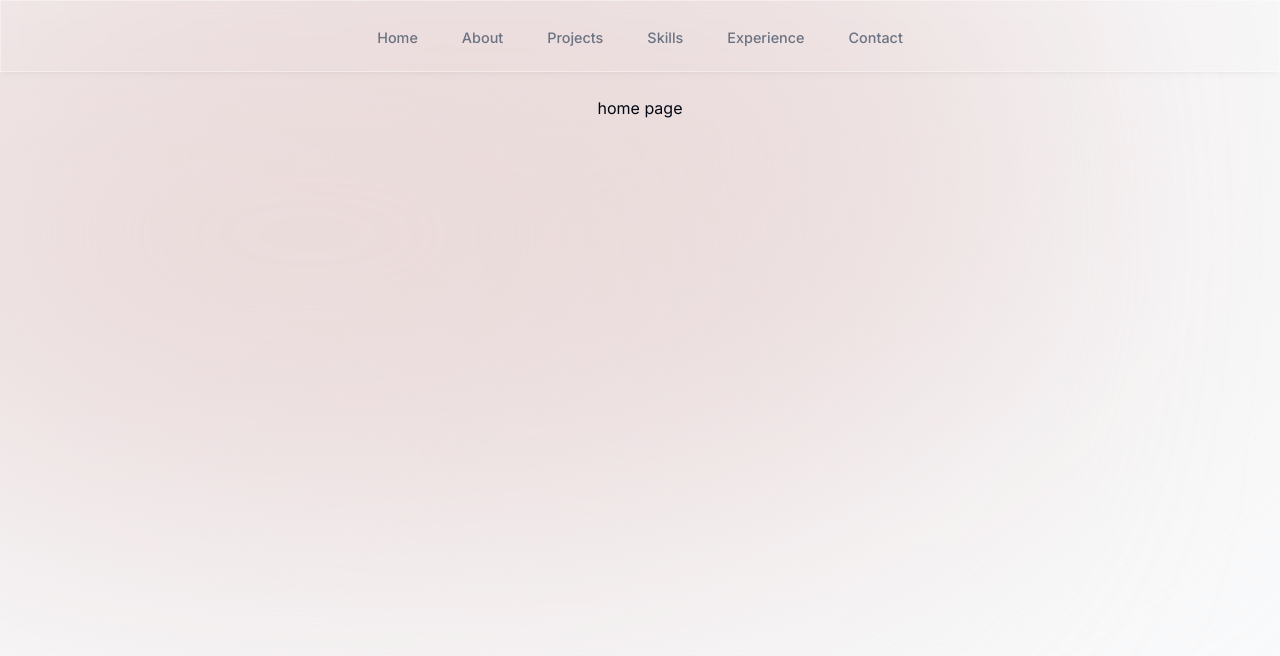
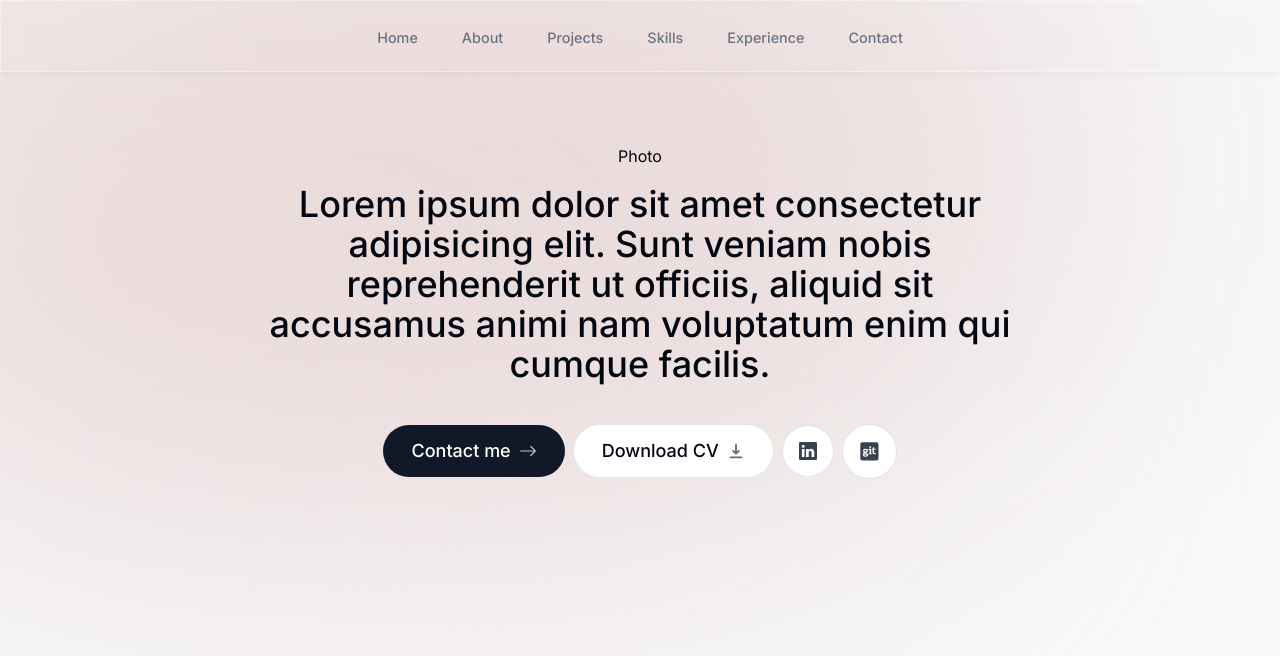
Before and after one commit to AakashTyagi354/aakash_website, a Next.js app: page / in a window 1280 px wide. Shown: the top 656 px of the page. Built offline with nearby package versions, Linux system fonts and the light colour scheme.

Commit message:
intro page

```diff
--- a/app/layout.tsx
+++ b/app/layout.tsx
@@ -17,7 +17,7 @@
 }>) {
   return (
     <html lang="en">
-      <body className={`${inter.className} bg-gray-50 text-gray-950 relative h-[4000px]`}>
+      <body className={`${inter.className} bg-gray-50 text-gray-950 relative h-[4000px] pt-28 sm:pt-36`}>
         <div className="bg-[#eadada] absolute top-[-6rem] right-[11rem] h-[31.25rem] -z-10 w-[31.25rem] rounded-full blur-[10rem] sm:w-[68.75rem]"></div>
         <div className="bg-[#eadada] absolute top-[-1rem] left-[-35rem] h-[31.25rem] w-[50rem] -z-10 rounded-full blur-[10rem] sm:w-[68.75rem] md:left-[-33rem] lg:left-[-28rem] xl:left-[-15rem] 2xl:left-[-5rem]"></div>
         <Header />
--- a/app/page.tsx
+++ b/app/page.tsx
@@ -1,9 +1,9 @@
-
+import Intro from "@/components/Intro";
 
 export default function Home() {
   return (
-    <main className="flex min-h-screen flex-col items-center justify-between p-24">
-     home page
+    <main className="flex flex-col items-center px-4">
+      <Intro />
     </main>
   );
 }
--- a/components/Intro.tsx
+++ b/components/Intro.tsx
@@ -0,0 +1,59 @@
+"use client";
+import { motion } from "framer-motion";
+import Link from "next/link";
+import { BsArrowRight, BsLinkedin } from "react-icons/bs";
+import { FaGitSquare } from "react-icons/fa";
+import { HiDownload } from "react-icons/hi";
+
+export default function Intro() {
+  return (
+    <section className="mb-28 max-w-[50rem] text-center sm:mb-0">
+      <div className="flex items-center justify-center">Photo</div>
+      <motion.p
+        initial={{ y: 100, opacity: 0 }}
+        animate={{ y: 0, opacity: 1 }}
+        className="mb-10 mt-4 px-4 text-2xl font-medium sm:text-4xl"
+      >
+        Lorem ipsum dolor sit amet consectetur adipisicing elit. Sunt veniam
+        nobis reprehenderit ut officiis, aliquid sit accusamus animi nam
+        voluptatum enim qui cumque facilis.
+      </motion.p>
+      <motion.div
+        initial={{ y: 100, opacity: 0 }}
+        animate={{ y: 0, opacity: 1 }}
+        transition={{
+          delay: 0.1,
+        }}
+        className="flex flex-col sm:flex-row justify-center items-center gap-2 px-4 text-lg font-medium"
+      >
+        <Link
+          href={"#contact"}
+          className="group bg-gray-900 text-white px-7 py-3 flex items-center gap-2 rounded-full outline-none hover:focus:scale-110 hover:bg-gray-950 active:scale-105 transition-all"
+        >
+          Contact me
+          <BsArrowRight className="opacity-75 group-hover:translate-x-1 transition-alls" />
+        </Link>
+        <a
+          href="/CV.pdf"
+          download
+          className="group bg-white  px-7 py-3 flex items-center gap-2 rounded-full outline-none hover:focus:scale-110 active:scale-105 transition-all border border-black/10"
+        >
+          Download CV{" "}
+          <HiDownload className="opacity-60 group-hover:translate-y-1 transition-all" />{" "}
+        </a>
+        <a
+          target="_blank"
+          className="bg-white  p-4 text-gray-700 flex items-center gap-2 rounded-full hover:scale-[1.15] hover:text-gray-950 hover:focus:scale-110 cursor-pointer active:scale-105 transition-all border border-black/10"
+        >
+          <BsLinkedin />
+        </a>
+        <a
+          target="_blank"
+          className="bg-white  p-4 text-gray-700 text-[1.3rem] flex items-center gap-2  hover:scale-[1.15] hover:text-gray-950 rounded-full cursor-pointer hover:focus:scale-110 active:scale-105 transition-all border border-black/10"
+        >
+          <FaGitSquare />
+        </a>
+      </motion.div>
+    </section>
+  );
+}
```
